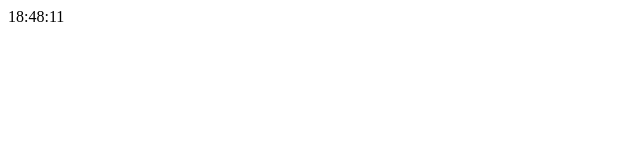
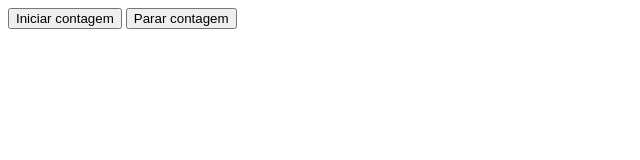
Before and after one commit to NandoCodeBR/Javascript, a plain HTML site: page funcoesMatematicas.html in a window 1280 px wide. Shown: the whole page, without its empty margins (0-640 px from the left). Drawn offline with Linux system fonts and the light colour scheme.

Commit message:
botões para inciar e parar contagem de hora

```diff
--- a/funcoesMatematicas.html
+++ b/funcoesMatematicas.html
@@ -38,11 +38,16 @@
     m=data.getMinutes();
     s=data.getSeconds();
     document.getElementById('txt').innerHTML=h+":"+m+":"+s;
-    setTimeout('time()',500)
+    repetidor = setTimeout('time()',500)
+
+
+
         }
     </script>
 </head>
-<body onload="time()">
+<body>
     <div id="txt"></div>
+    <button onclick="time()">Iniciar contagem</button>
+    <button onclick="clearInterval(repetidor)">Parar contagem</button>
 </body>
 </html>
```
